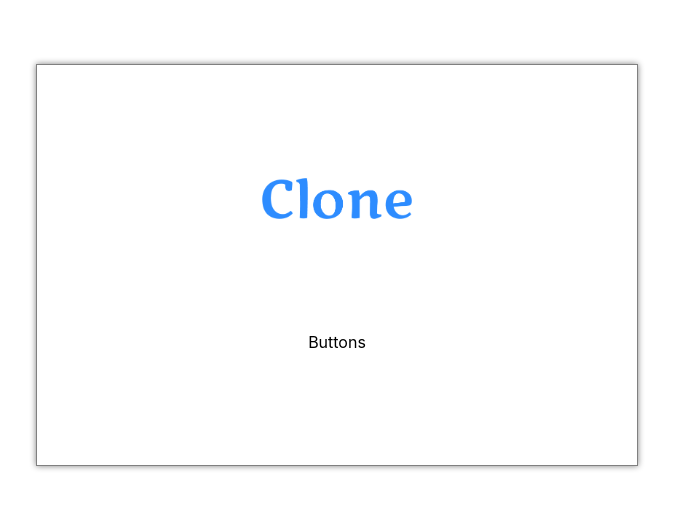
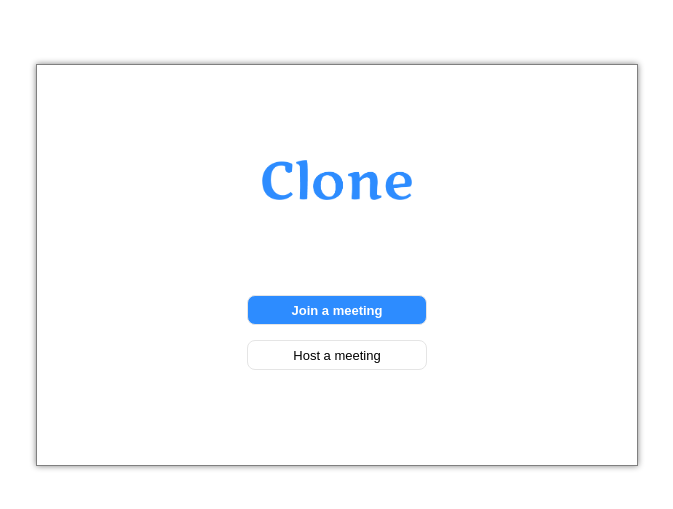
Before and after one commit to stivenjsdev/video-chat-front, a React (Create React App) app: page / in a window 1280 px wide. Shown: the part 135-644 px from the top of the page, without its empty margins (303-976 px from the left). Built offline with nearby package versions, Linux system fonts and the light colour scheme.

Commit message:
create introduction page buttons

```diff
--- a/package.json
+++ b/package.json
@@ -10,7 +10,7 @@
     "react": "^18.3.1",
     "react-dom": "^18.3.1",
     "react-redux": "^8.1.3",
-    "react-router-dom": "^5.2.0",
+    "react-router-dom": "^5.3.3",
     "react-scripts": "5.0.1",
     "web-vitals": "^2.1.4"
   },
--- /dev/null
+++ b/src/IntroductionPage/ConnectingButton.js
@@ -0,0 +1,19 @@
+import React from "react";
+
+const ConnectingButton = ({
+  createRoomButton = false,
+  buttonText,
+  onClickHandler,
+}) => {
+  const buttonClass = createRoomButton
+    ? "create_room_button"
+    : "join_room_button";
+
+  return (
+    <button className={buttonClass} onClick={onClickHandler}>
+      {buttonText}
+    </button>
+  );
+};
+
+export default ConnectingButton;
--- /dev/null
+++ b/src/IntroductionPage/ConnectingButtons.js
@@ -0,0 +1,31 @@
+import React from "react";
+import { useHistory } from "react-router-dom";
+import ConnectingButton from "./ConnectingButton";
+
+const ConnectingButtons = () => {
+  let history = useHistory();
+
+  const pushToJoinRoomPage = () => {
+    history.push("/join-room");
+  };
+
+  const pushToJoinRoomPageAsHost = () => {
+    history.push("/join-room?host=true");
+  };
+
+  return (
+    <div className="connecting_buttons_container">
+      <ConnectingButton
+        buttonText="Join a meeting"
+        onClickHandler={pushToJoinRoomPage}
+      />
+      <ConnectingButton
+        createRoomButton
+        buttonText="Host a meeting"
+        onClickHandler={pushToJoinRoomPageAsHost}
+      />
+    </div>
+  );
+};
+
+export default ConnectingButtons;
--- a/src/IntroductionPage/IntroductionPage.js
+++ b/src/IntroductionPage/IntroductionPage.js
@@ -1,6 +1,7 @@
 import React from 'react';
 import logo from '../resources/images/logo.png';
 
+import ConnectingButtons from './ConnectingButtons';
 import './IntroductionPage.css';
 
 const IntroductionPage = (props) => {
@@ -9,7 +10,7 @@
     <div className='introduction_page_container'>
       <div className='introduction_page_panel'>
         <img className='introduction_page_image' src={logo} alt='logo'></img>
-        Buttons
+        <ConnectingButtons />
       </div>
     </div>
   );
```
Also changed, not shown: 1 other file (tests, documents, lock files or other folders).
